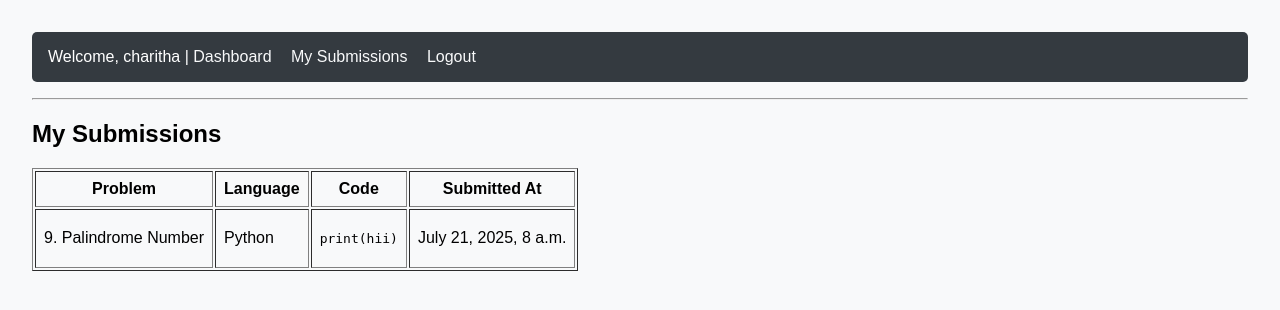
After one commit to Charithasree02/OJ-Project, a Django app: page /my-submissions/ in a window 1280 px wide. The commit adds this page. Shown: the top 310 px of the page. Run offline with Django 5.2, Linux system fonts and the light colour scheme; a user stored in the database is signed in; data comes from the database, SQL or seed files in the repository; both versions use the stored data as it was after the commit.

Commit message:
[commit message]

```diff
--- a/judge/models.py
+++ b/judge/models.py
@@ -18,11 +18,17 @@ class Problem(models.Model):
 from django.contrib.auth.models import User
 
 class Submission(models.Model):
+    LANGUAGE_CHOICES = [
+        ('Python', 'Python'),
+        ('C++', 'C++'),
+        ('Java', 'Java'),
+    ]
+
     user = models.ForeignKey(User, on_delete=models.CASCADE)
-    problem = models.ForeignKey(Problem, on_delete=models.CASCADE)
+    problem = models.ForeignKey('Problem', on_delete=models.CASCADE)
     code = models.TextField()
-    language = models.CharField(max_length=20, default='Python')
+    language = models.CharField(max_length=20, choices=LANGUAGE_CHOICES)
     submitted_at = models.DateTimeField(auto_now_add=True)
 
     def __str__(self):
-        return f"{self.user.username}'s submission for {self.problem.title}"
+        return f"{self.user.username} - {self.problem.title} ({self.language})"
--- a/judge/templates/base.html
+++ b/judge/templates/base.html
@@ -3,15 +3,41 @@
 <head>
     <title>Django Auth App</title>
     <style>
-        body { font-family: Arial, sans-serif; margin: 2rem; }
-        nav a { margin-right: 15px; }
+        body { font-family: Arial, sans-serif; margin: 2rem; background-color: #f8f9fa; }
+        nav {
+            margin-bottom: 1rem;
+            padding: 1rem;
+            background-color: #343a40;
+            color: white;
+            border-radius: 5px;
+        }
+        nav a {
+            margin-right: 15px;
+            color: #f8f9fa;
+            text-decoration: none;
+        }
+        nav a:hover {
+            text-decoration: underline;
+        }
+        .messages {
+            margin-bottom: 1rem;
+            padding: 0.5rem;
+            background-color: #e2e3e5;
+            border-left: 5px solid #6c757d;
+            border-radius: 5px;
+        }
+        hr {
+            margin-top: 1rem;
+            margin-bottom: 1rem;
+        }
     </style>
 </head>
 <body>
     <nav>
         {% if user.is_authenticated %}
             Welcome, {{ user.username }} |
-            <a href="{% url 'dashboard' %}">Dashboard</a> |
+            <a href="{% url 'dashboard' %}">Dashboard</a>
+            <a href="{% url 'my_submissions' %}">My Submissions</a>
             <a href="{% url 'logout' %}">Logout</a>
         {% else %}
             <a href="{% url 'login' %}">Login</a>
@@ -19,14 +45,18 @@
     </nav>
 
     {% if messages %}
-        <ul>
-            {% for message in messages %}
-                <li>{{ message }}</li>
-            {% endfor %}
-        </ul>
+        <div class="messages">
+            <ul>
+                {% for message in messages %}
+                    <li>{{ message }}</li>
+                {% endfor %}
+            </ul>
+        </div>
     {% endif %}
 
     <hr>
-    {% block content %}{% endblock %}
+
+    {% block content %}
+    {% endblock %}
 </body>
 </html>
--- /dev/null
+++ b/judge/templates/judge/my_submissions.html
@@ -0,0 +1,26 @@
+{% extends "base.html" %}
+
+{% block content %}
+<h2>My Submissions</h2>
+
+<table border="1" cellpadding="8">
+  <tr>
+    <th>Problem</th>
+    <th>Language</th>
+    <th>Code</th>
+    <th>Submitted At</th>
+  </tr>
+  {% for submission in submissions %}
+  <tr>
+    <td>{{ submission.problem.title }}</td>
+    <td>{{ submission.language }}</td>
+    <td><pre>{{ submission.code }}</pre></td>
+    <td>{{ submission.submitted_at }}</td>
+  </tr>
+  {% empty %}
+  <tr>
+    <td colspan="4">You haven't submitted anything yet.</td>
+  </tr>
+  {% endfor %}
+</table>
+{% endblock %}
--- a/judge/urls.py
+++ b/judge/urls.py
@@ -1,18 +1,21 @@
 from django.urls import path
+from django.contrib.auth import views as auth_views
 from . import views
-from django.contrib.auth import views as auth_views  # ✅ import auth views
 
 urlpatterns = [
     path('', views.home, name='home'),
+
+    # Auth routes
     path('register/', views.register, name='register'),
+    path('login/', auth_views.LoginView.as_view(template_name='judge/login.html'), name='login'),
+    path('logout/', auth_views.LogoutView.as_view(next_page='home'), name='logout'),
+
+    # Dashboard
     path('dashboard/', views.dashboard, name='dashboard'),
 
-    # ✅ Login view using your custom template
-    path('login/', auth_views.LoginView.as_view(template_name='registration/login.html'), name='login'),
-
-    # ✅ Logout view (optional but recommended)
-    path('logout/', auth_views.LogoutView.as_view(next_page='login'), name='logout'),
+    # Problems
     path('problems/', views.problem_list, name='problem_list'),
     path('problems/<int:problem_id>/', views.problem_detail, name='problem_detail'),
+    path('my-submissions/', views.my_submissions, name='my_submissions'),
 
 ]
--- a/judge/views.py
+++ b/judge/views.py
@@ -2,11 +2,14 @@ from django.shortcuts import render, redirect, get_object_or_404
 from django.contrib.auth.forms import UserCreationForm
 from django.contrib import messages
 from django.contrib.auth.decorators import login_required
-from .models import Problem
+from .models import Problem, Submission
+from .forms import SubmissionForm
 
+# Home page
 def home(request):
     return render(request, 'judge/home.html')
 
+# User registration
 def register(request):
     if request.method == 'POST':
         form = UserCreationForm(request.POST)
@@ -18,16 +21,41 @@ def register(request):
         form = UserCreationForm()
     return render(request, 'judge/register.html', {'form': form})
 
+# Dashboard (only visible to logged-in users)
 @login_required
 def dashboard(request):
     return render(request, 'judge/dashboard.html')
 
+# List all problems
 @login_required
 def problem_list(request):
     problems = Problem.objects.all().order_by('difficulty', 'created_at')
     return render(request, 'judge/problem_list.html', {'problems': problems})
 
+# Problem detail with submission form
 @login_required
 def problem_detail(request, problem_id):
     problem = get_object_or_404(Problem, id=problem_id)
-    return render(request, 'judge/problem_detail.html', {'problem': problem})
+
+    if request.method == 'POST':
+        form = SubmissionForm(request.POST)
+        if form.is_valid():
+            submission = form.save(commit=False)
+            submission.user = request.user
+            submission.problem = problem
+            submission.save()
+            messages.success(request, 'Code submitted successfully!')
+            return redirect('problem_detail', problem_id=problem.id)
+    else:
+        form = SubmissionForm()
+
+    return render(request, 'judge/problem_detail.html', {
+        'problem': problem,
+        'form': form,
+    })
+from django.contrib.auth.decorators import login_required
+
+@login_required
+def my_submissions(request):
+    submissions = Submission.objects.filter(user=request.user).order_by('-submitted_at')
+    return render(request, 'judge/my_submissions.html', {'submissions': submissions})
```
Also changed, not shown: judge/admin.py (+9 -3 lines), judge/forms.py (added, +10 -0 lines), judge/templates/judge/problem_detail.html (+20 -1 lines), db.sqlite3, judge/migrations/0002_submission.py (added).
